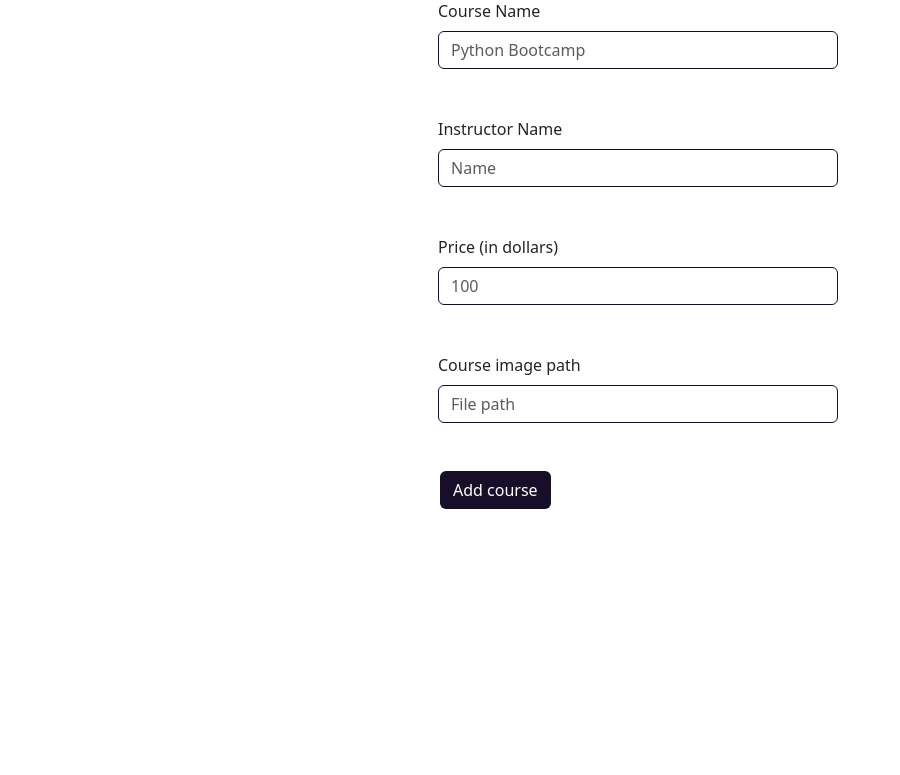
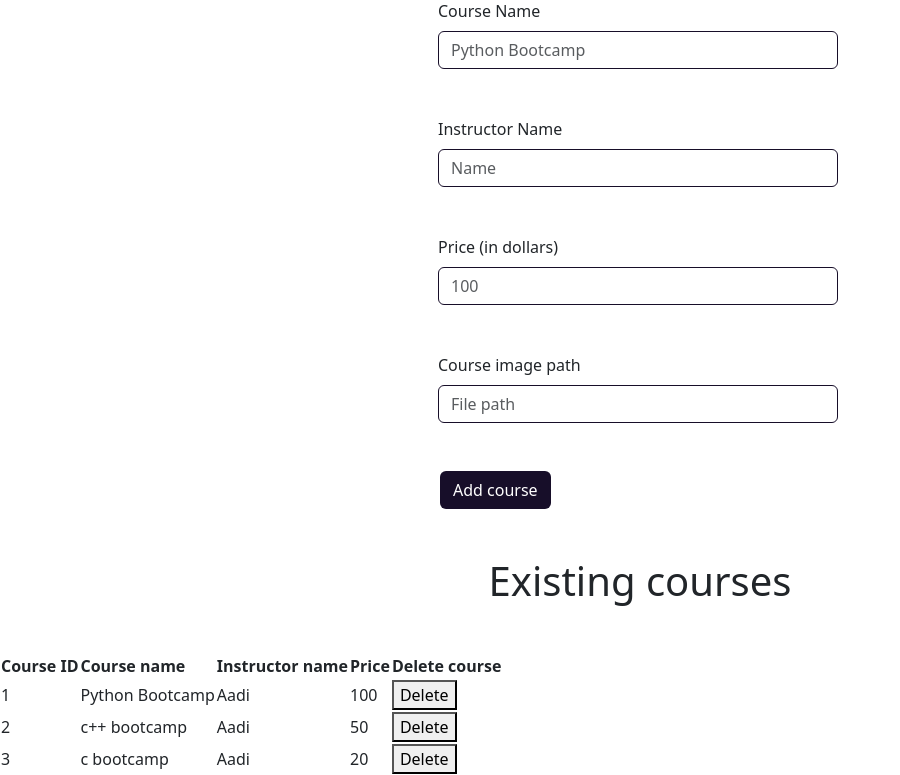
Before and after one commit to aadi-sun/learning-app, a Flask app: page /manage_courses in a window 1280 px wide. Shown: the part 188-963 px from the top of the page, without its empty margins (0-900 px from the left). Before the commit the page ends 697 px from the top, so only its background shows below. Run offline with Flask 3, Linux system fonts and the light colour scheme; a user stored in the database is signed in.

Commit message:
managing courses

```diff
--- a/src/website/templates/manage_courses.html
+++ b/src/website/templates/manage_courses.html
@@ -40,4 +40,30 @@
     </div>
 
   </form>
+
+  <h1 class="mb-5 mt-5" style="text-align: center;">Existing courses</h1>
+  <table>
+    <tr>
+      <th>Course ID</th>
+      <th>Course name</th>
+      <th>Instructor name</th>
+      <th>Price</th>
+      <th>Delete course</th>
+    </tr>
+    {% if all_courses %}
+      {% for course in all_courses %}
+        {% set course_name = course.course_name %}
+        {% set instructor_name = course.instructor_name %}
+        {% set price = course.price %}
+        {% set course_id = course.id %}
+        <tr>
+          <td>{{ course_id }}</td>
+          <td>{{ course_name }}</td>
+          <td>{{ instructor_name }}</td>
+          <td>{{ price }}</td>
+          <td><button>Delete</button></td>
+        </tr>
+      {% endfor %}
+    {% endif %}
+  </table>
 {% endblock %}
--- a/src/website/views.py
+++ b/src/website/views.py
@@ -93,7 +93,8 @@ def cart():
 @views.route('/all_courses')
 def all_courses():
     if current_user.is_authenticated:
-        return render_template('all_courses.html', user=current_user)
+        all_courses = Course.query.all()
+        return render_template('all_courses.html', user=current_user, all_courses=all_courses)
     else:
         flash('Please login to see this page', category='error')
         return redirect(url_for('auth.login'))
@@ -125,7 +126,8 @@ def manage_courses():
             return redirect(url_for('views.all_courses'))
 
     if current_user.is_authenticated:
-        return render_template('manage_courses.html', user=current_user)
+        all_courses = Course.query.all()
+        return render_template('manage_courses.html', user=current_user, all_courses=all_courses)
     else:
         flash('Please login to see this page.', category='error')
         return redirect(url_for('auth.login'))
```
Also changed, not shown: src/website/templates/all_courses.html (+18 -0 lines), src/instance/database.db.
